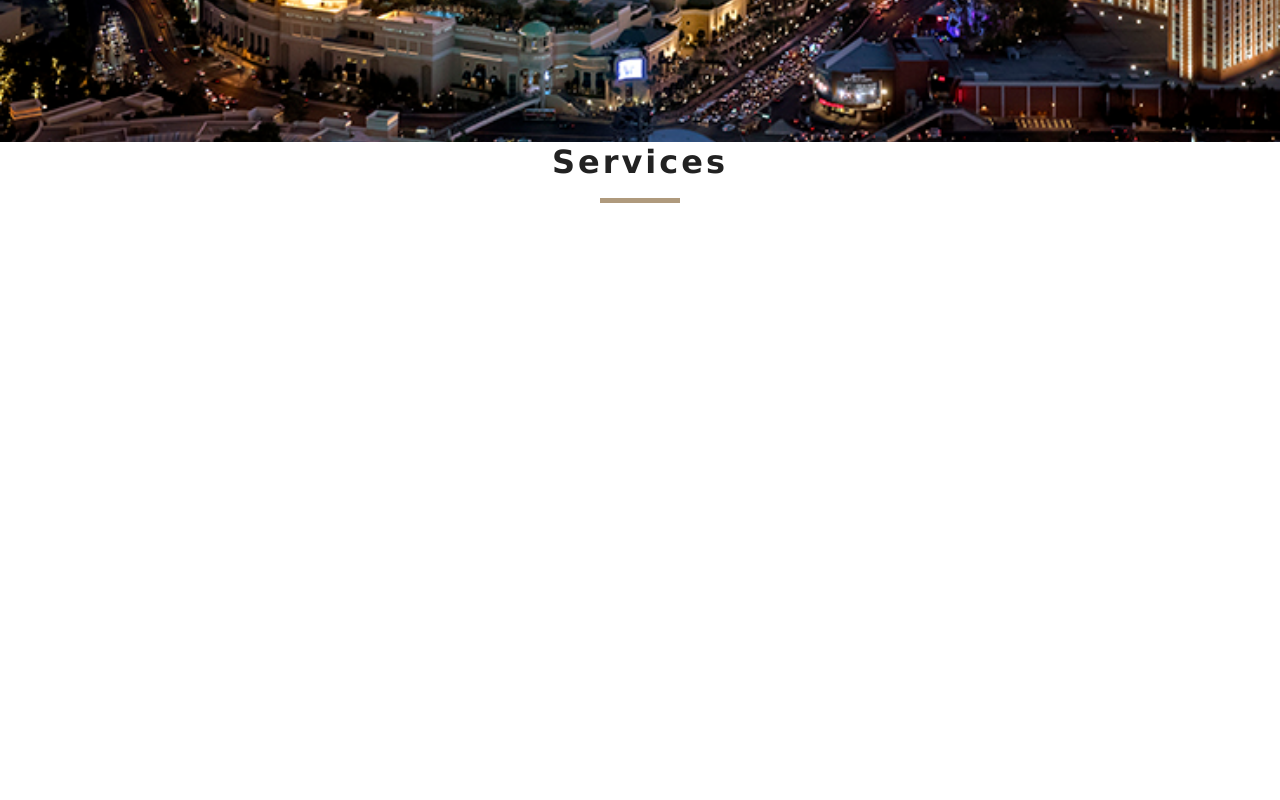
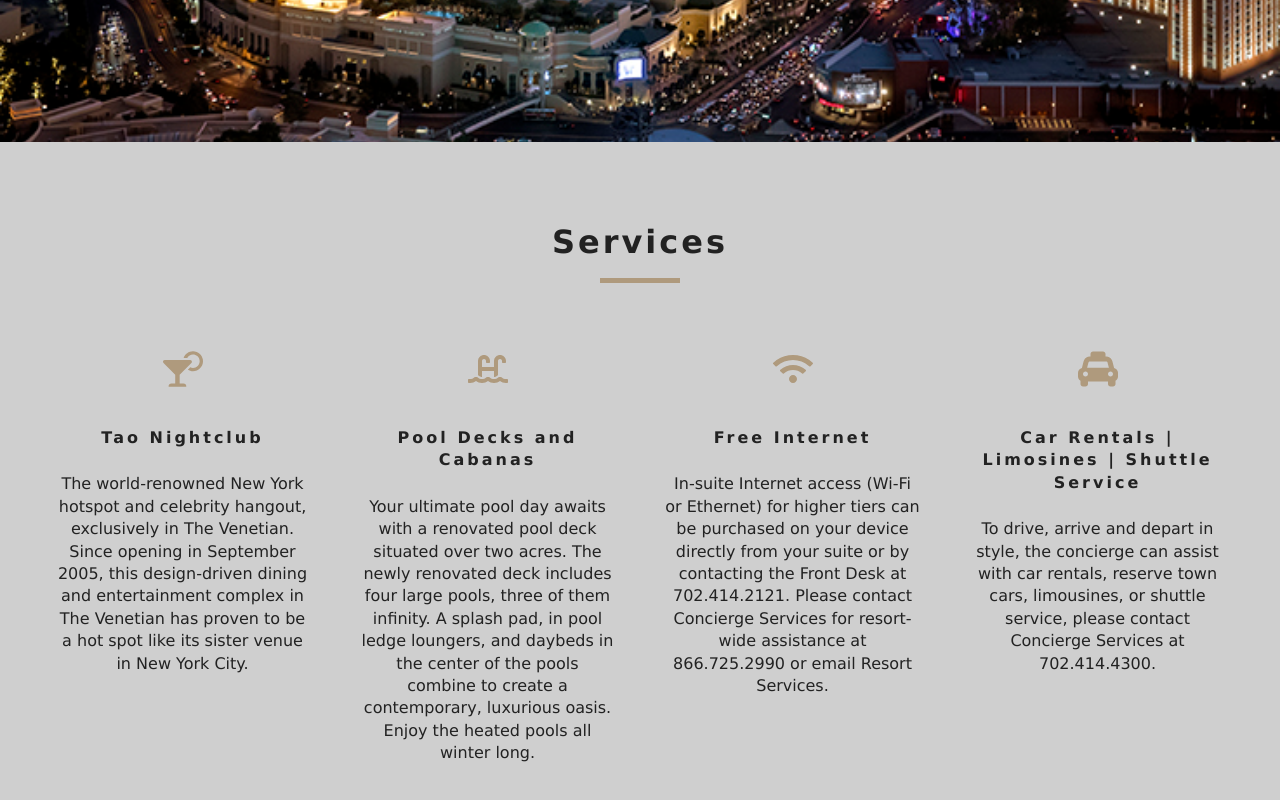
Before and after one commit to dakaras/resort-react-app, a React (Create React App) app: page / in a window 1280 px wide. Shown: the part 658-1458 px from the top of the page. Before the commit the page ends 925 px from the top, so only its background shows below. Built offline with nearby package versions, Linux system fonts and the light colour scheme.

Commit message:
added services react icons

```diff
--- a/src/components/Services.js
+++ b/src/components/Services.js
@@ -1,12 +1,46 @@
 import React, { Component } from 'react'
 import Title from './Title'
+import {FaCocktail, FaSwimmingPool, FaWifi, FaTaxi} from 'react-icons/fa'
 
 export default class Services extends Component {
+    state = {
+        services: [
+            {
+                icon: <FaCocktail/>,
+                title: 'Tao Nightclub',
+                info: 'The world-renowned New York hotspot and celebrity hangout, exclusively in The Venetian. Since opening in September 2005, this design-driven dining and entertainment complex in The Venetian has proven to be a hot spot like its sister venue in New York City.'
+            },
+            {
+                icon: <FaSwimmingPool/> ,
+                title: 'Pool Decks and Cabanas',
+                info: 'Your ultimate pool day awaits with a renovated pool deck situated over two acres.  The newly renovated deck includes four large pools, three of them infinity.  A splash pad, in pool ledge loungers, and daybeds in the center of the pools combine to create a contemporary, luxurious oasis.  Enjoy the heated pools all winter long.'
+            },
+            {
+                icon: <FaWifi/>,
+                title: 'Free Internet',
+                info: 'In-suite Internet access (Wi-Fi or Ethernet) for higher tiers can be purchased on your device directly from your suite or by contacting the Front Desk at 702.414.2121. Please contact Concierge Services for resort-wide assistance at 866.725.2990 or email Resort Services.'
+            },
+            {
+                icon: <FaTaxi/>,
+                title: 'Car Rentals | Limosines | Shuttle Service',
+                info: 'To drive, arrive and depart in style, the concierge can assist with car rentals, reserve town cars, limousines, or shuttle service, please contact Concierge Services at 702.414.4300.'
+            }
+        ]
+    }
     render() {
         return (
-            <div>
+            <section className='services'>
                 <Title title='services'/>
-            </div>
+                <div className='services-center'>
+                    {this.state.services.map((item, index) => {
+                        return <article key={index} className='service'>
+                            <span>{item.icon}</span>
+                            <h6>{item.title}</h6>
+                            <p>{item.info}</p>
+                        </article>
+                    })}
+                </div>
+            </section>
         )
     }
 }
```
